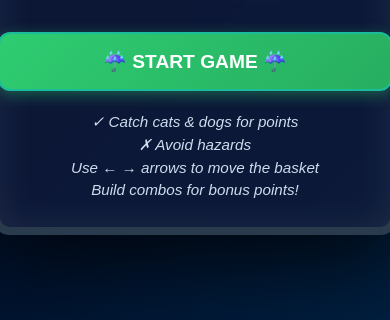
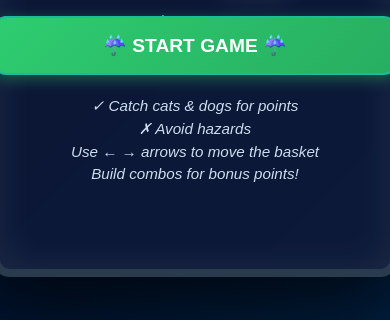
Before and after one commit to creating-sarahtonin/raining-cats-and-dogs, a website: page docs/index.html in a window 390 px wide. Shown: the part 524-844 px from the top of the page. Drawn offline with Linux system fonts and the light colour scheme.

Commit message:
fix landing page and rain sound

```diff
--- a/docs/game.js
+++ b/docs/game.js
@@ -355,6 +355,8 @@
 
   function endGame(){
     running = false;
+    setRainVolume(0);  // fade rain out
+    if(audioCtx) audioCtx.suspend();
     // parade: animate caught animals across screen for a short sequence
     let paradeX = -100;
     let named = new Set();
--- a/docs/index.html
+++ b/docs/index.html
@@ -17,8 +17,8 @@
     }
 
     .window-frame {
-      width: min(95vw, 1000px);
-      height: min(75vh, 640px);
+      width: min(75vw, 1000px);
+      height: min(80vh, 640px);
       border: 12px solid rgba(44,62,80,0.95);
       border-radius: 18px;
       background: rgba(8,18,45,0.88);
@@ -54,7 +54,7 @@
     @media (max-width: 720px) {
       .window-frame {
         width: 100vw;
-        height: 80vh;
+        height: 90vh;
         border-width: 8px;
         margin-bottom: 18px;
       }
@@ -107,7 +107,7 @@
       align-items: center;
       justify-content: center;
       height: 100%;
-      padding: 40px 20px;
+      /* padding: 40px 20px; */
     }
 
     #startBtn { touch-action: manipulation; }
```
